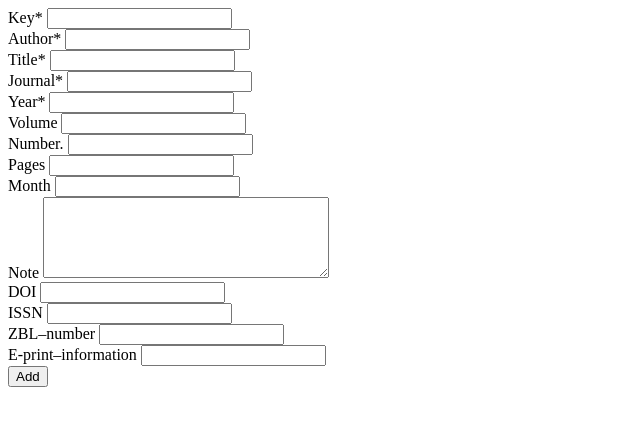
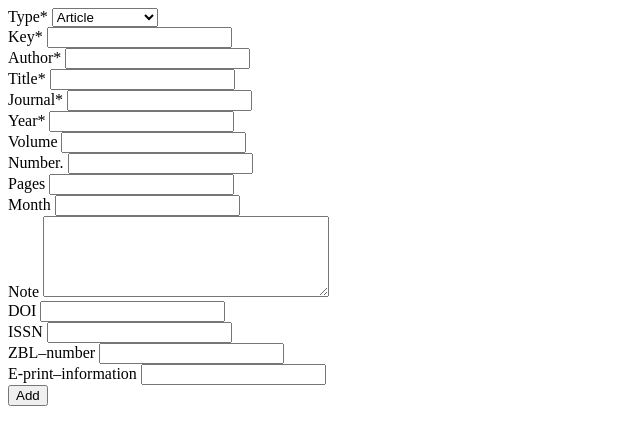
Before and after one commit to Petuuu/ohtu-miniprojekti, a Flask app: page /1/edit in a window 1280 px wide. Shown: the top 445 px of the page, without its empty margins (0-640 px from the left). Run offline with Flask 3, Linux system fonts and the light colour scheme.

Commit message:
feat(frontpage): reference type is now a dropdown with all bibtex supprted types

```diff
--- a/src/templates/edit.html
+++ b/src/templates/edit.html
@@ -12,6 +12,25 @@
 {% endwith %}
 
 <form action="{{ url_for('edit_reference', key=reference.key) }}" method="post">
+    <label for="entry_type">Type*</label>
+    <select id="entry_type" name="entry_type" required>
+        <option value="article" {% if reference.entry_type == "article" %}selected{% endif %}>Article</option>
+        <option value="book" {% if reference.entry_type == "book" %}selected{% endif %}>Book</option>
+        <option value="booklet" {% if reference.entry_type == "booklet" %}selected{% endif %}>Booklet</option>
+        <option value="conference" {% if reference.entry_type == "conference" %}selected{% endif %}>Conference</option>
+        <option value="inbook" {% if reference.entry_type == "inbook" %}selected{% endif %}>Inbook</option>
+        <option value="incollection" {% if reference.entry_type == "incollection" %}selected{% endif %}>Incollection</option>
+        <option value="inproceedings" {% if reference.entry_type == "inproceedings" %}selected{% endif %}>Inproceedings</option>
+        <option value="manual" {% if reference.entry_type == "manual" %}selected{% endif %}>Manual</option>
+        <option value="mastersthesis" {% if reference.entry_type == "mastersthesis" %}selected{% endif %}>Mastersthesis</option>
+        <option value="misc" {% if reference.entry_type == "misc" %}selected{% endif %}>Misc</option>
+        <option value="phdthesis" {% if reference.entry_type == "phdthesis" %}selected{% endif %}>Phdthesis</option>
+        <option value="proceedings" {% if reference.entry_type == "proceedings" %}selected{% endif %}>Proceedings</option>
+        <option value="techreport" {% if reference.entry_type == "techreport" %}selected{% endif %}>Techreport</option>
+        <option value="unpublished" {% if reference.entry_type == "unpublished" %}selected{% endif %}>Unpublished</option>
+    </select>
+    <br />
+
     <label for="key">Key*</label>
     <input type="text" id="key" name="key" value="{{ reference.key or '' }}" required>
     <br />
```
Also changed, not shown: src/templates/index.html (+17 -2 lines).
